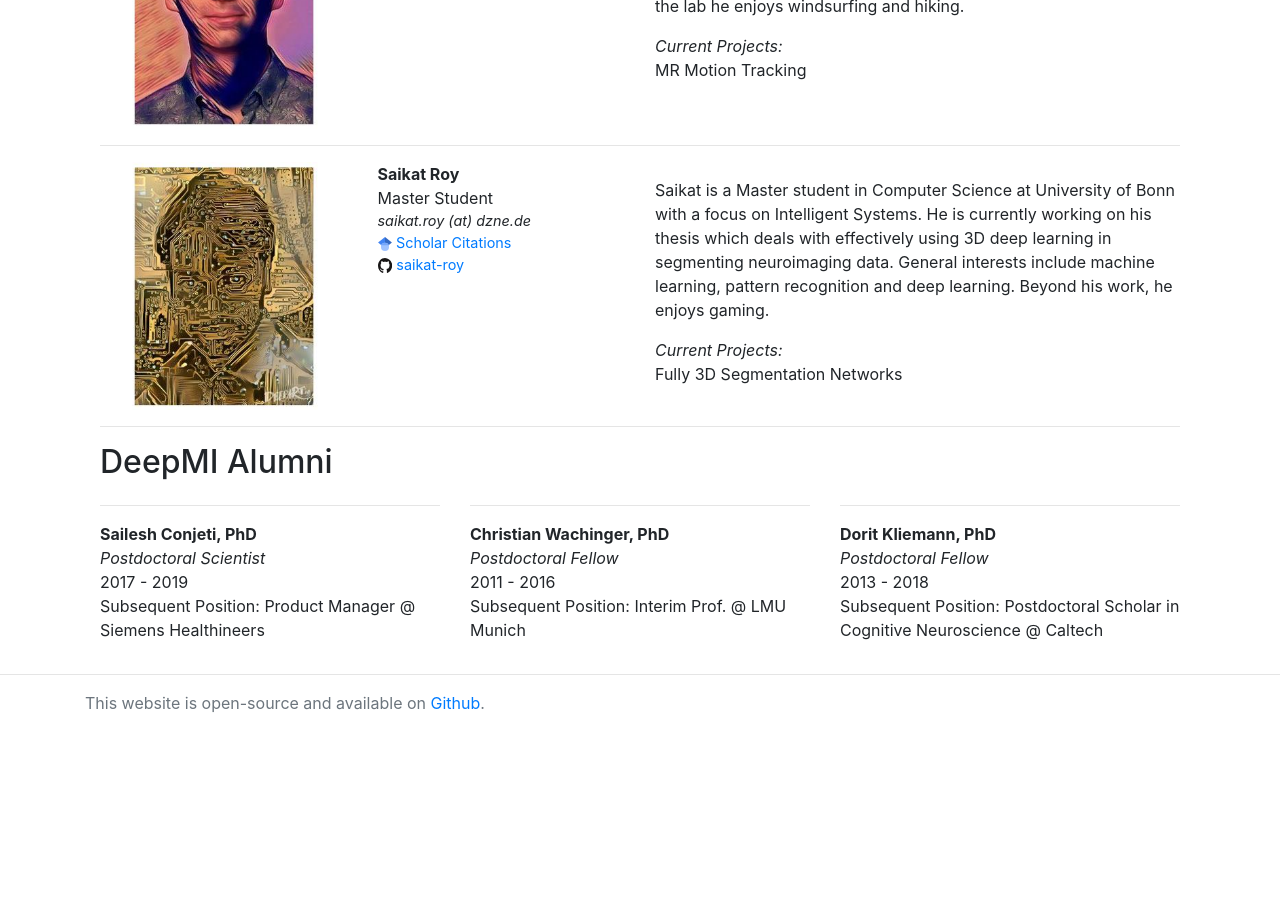
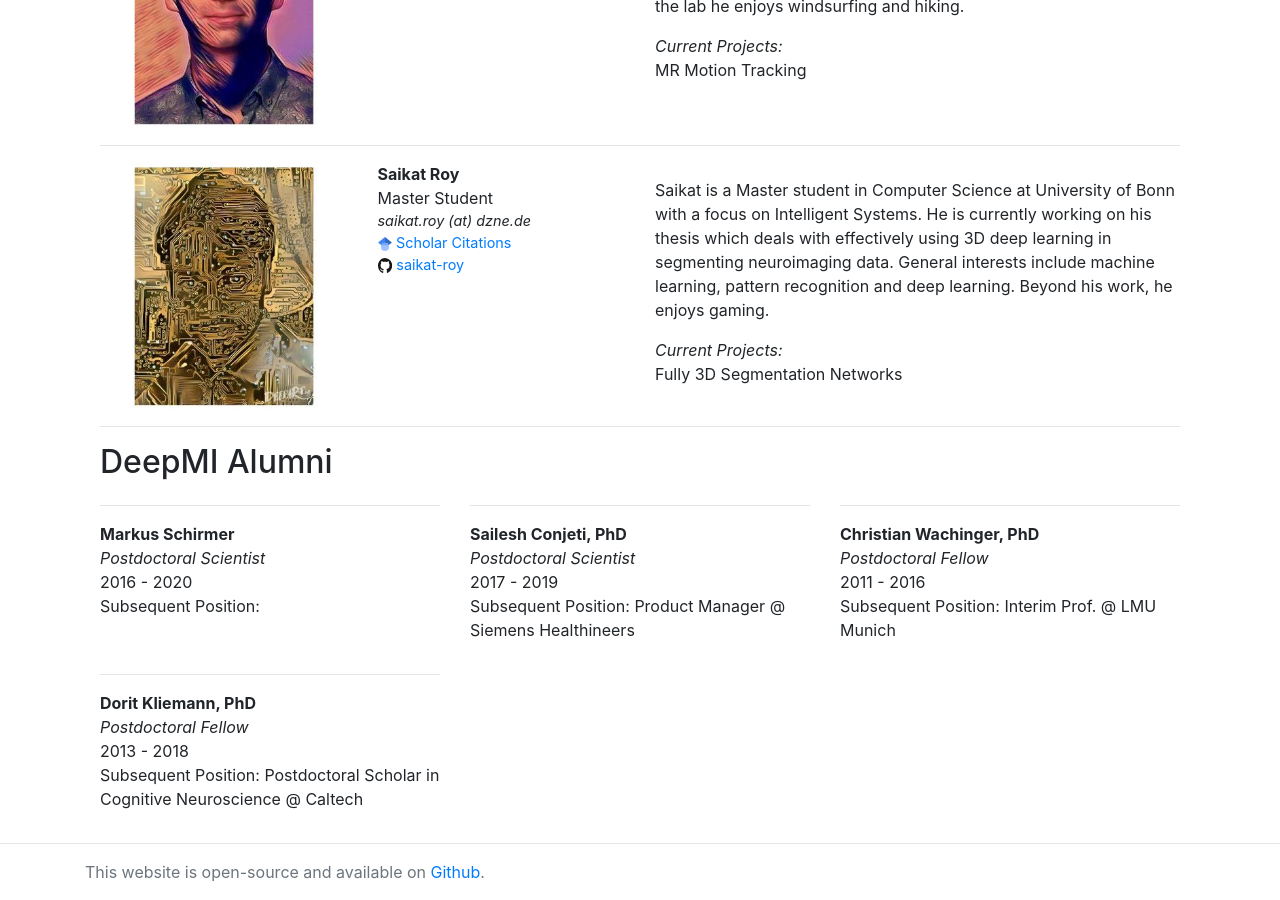
Before and after one commit to Deep-MI/Deep-MI.github.io, a Jekyll site: the page built from members/index.html, in a window 1280 px wide and 900 px high, scrolled down 3217 px. Built offline with Jekyll 4.4.1, drawn with Linux system fonts in a browser that asks for light colours; nearby versions of some CDN libraries; comment, search, counter and statistics services are not loaded; before the commit the page ends 3948 px from its top, so only the background shows below that.

Commit message:
Update alumni.yml

```diff
--- a/_data/alumni.yml
+++ b/_data/alumni.yml
@@ -1,3 +1,9 @@
+- name: Markus Schirmer
+  position: Postdoctoral Scientist
+  startdate: 2016
+  enddate: 2020
+  #current:
+
 - name: Sailesh Conjeti, PhD
   position: Postdoctoral Scientist
   startdate: 2017
```
